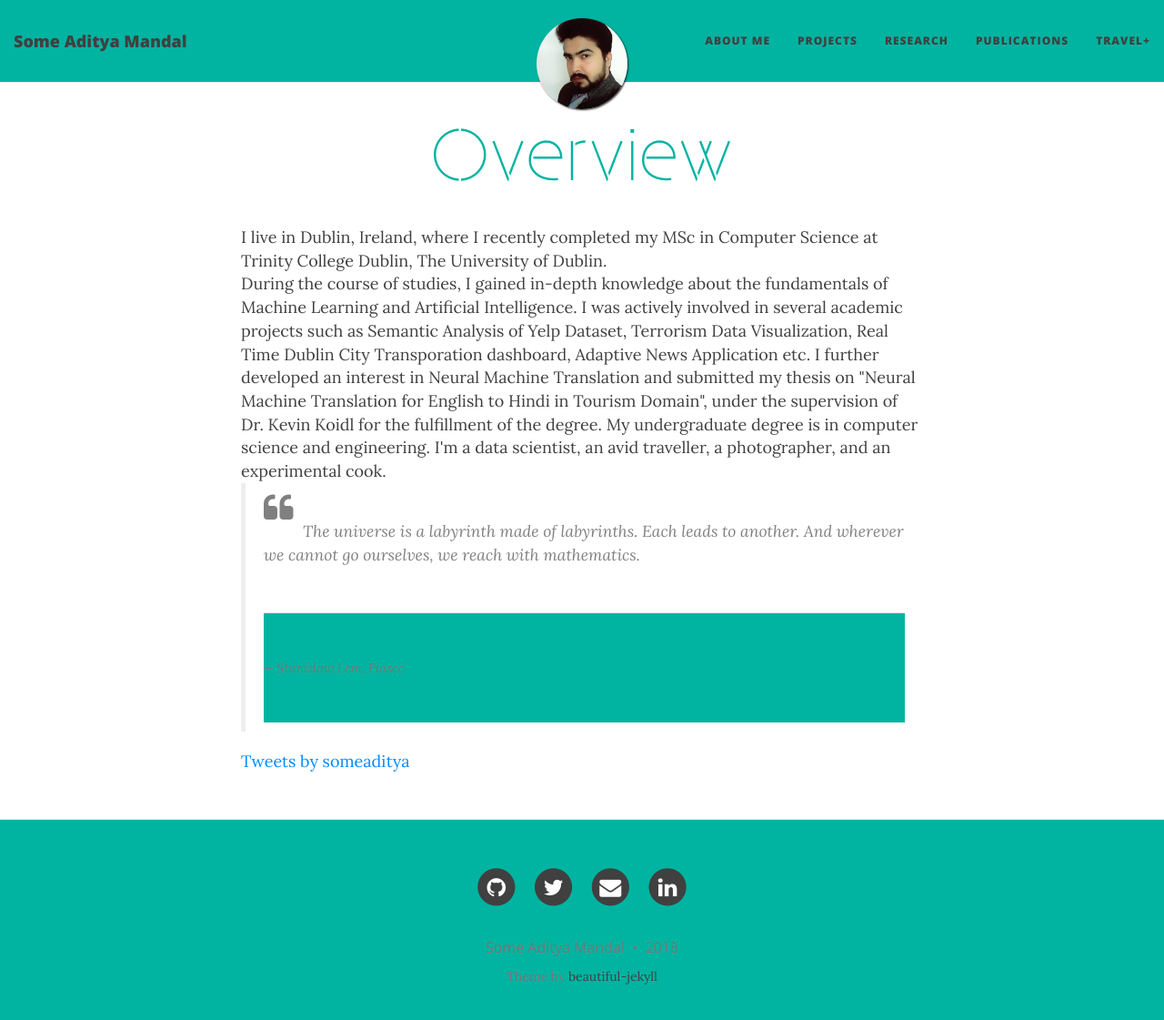
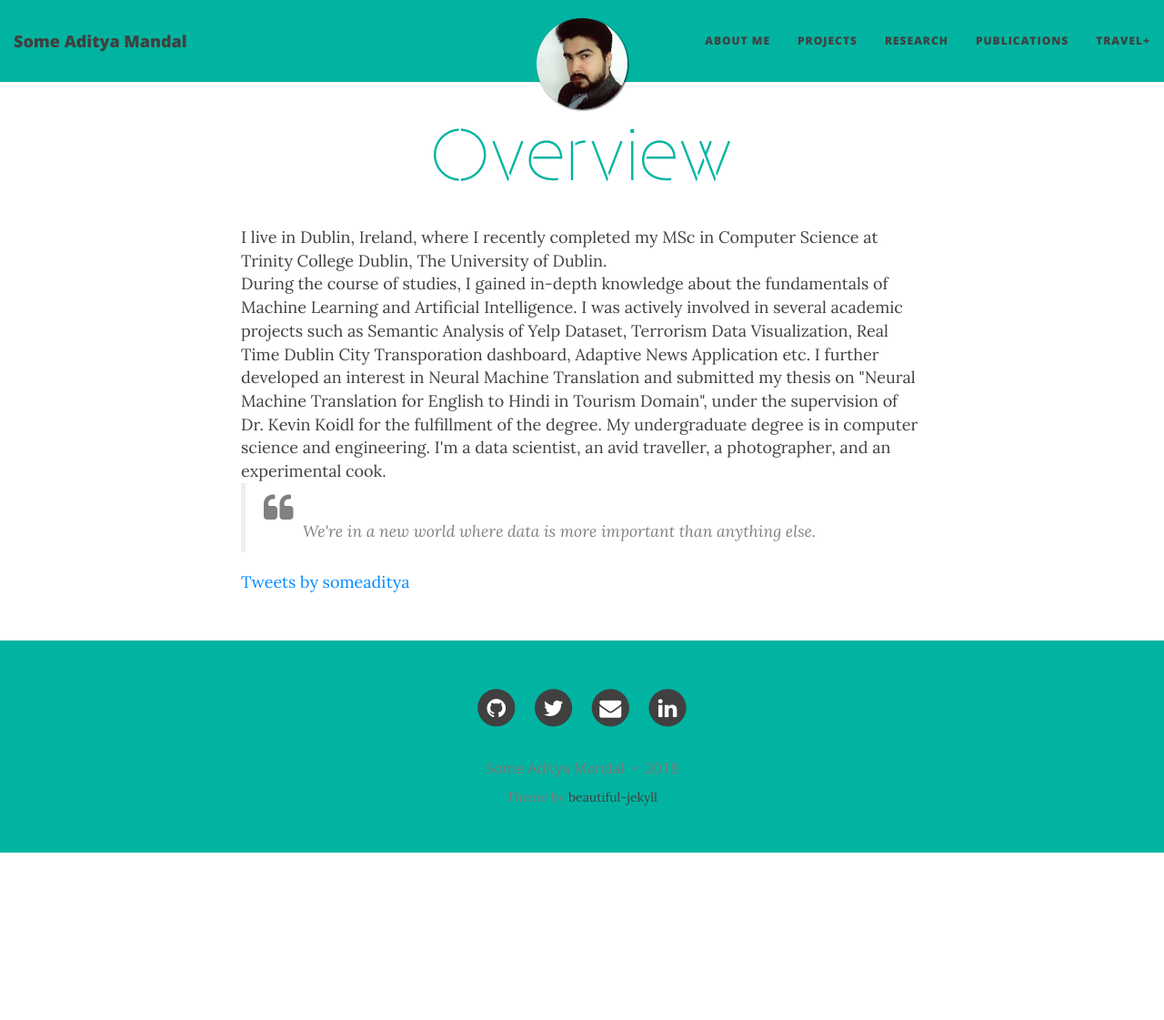
Before and after one commit to someaditya/someaditya.github.io, a Jekyll site: the page built from index.html, in a window 1280 px wide and 1134 px high. Shown: the top 1121 px of the window at 91% size. Built offline with Jekyll 4.4.1, drawn with Linux system fonts in a browser that asks for light colours; nearby versions of some CDN libraries; the list of posts is cut into pages by our own code; comment, search, counter and statistics services are not loaded.

Commit message:
Update index.html

```diff
--- a/index.html
+++ b/index.html
@@ -101,9 +101,9 @@ During the course of studies, I gained in-depth knowledge about the fundamentals
 {% endif %}
  <blockquote class="top50 bottom50">
     <i class="fa fa-quote-left fa-2x fa-pull-left" aria-hidden="true"></i>
-    <p>The universe is a labyrinth made of labyrinths. Each leads to another. And wherever we cannot go ourselves, we reach with mathematics.
+    <p>We're in a new world where data is more important than anything else.
     </p>
-    <footer class="blockquote">Stanislaw Lem, Fiasco</footer>
+
 
   </blockquote>
 <a class="twitter-timeline" data-height="800" href="https://twitter.com/someaditya?ref_src=twsrc%5Etfw">Tweets by someaditya</a> <script async src="https://platform.twitter.com/widgets.js" charset="utf-8"></script>
```
